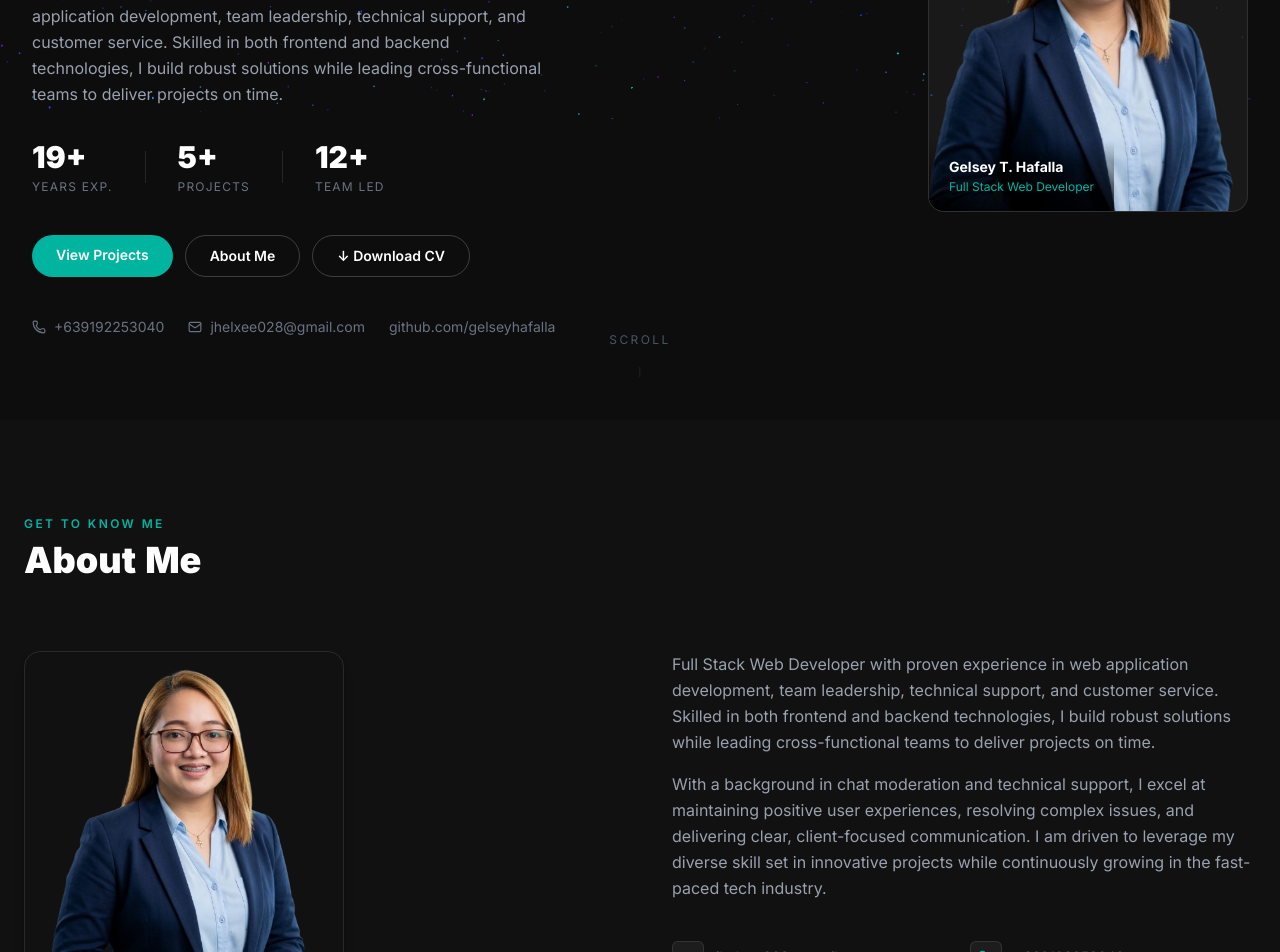
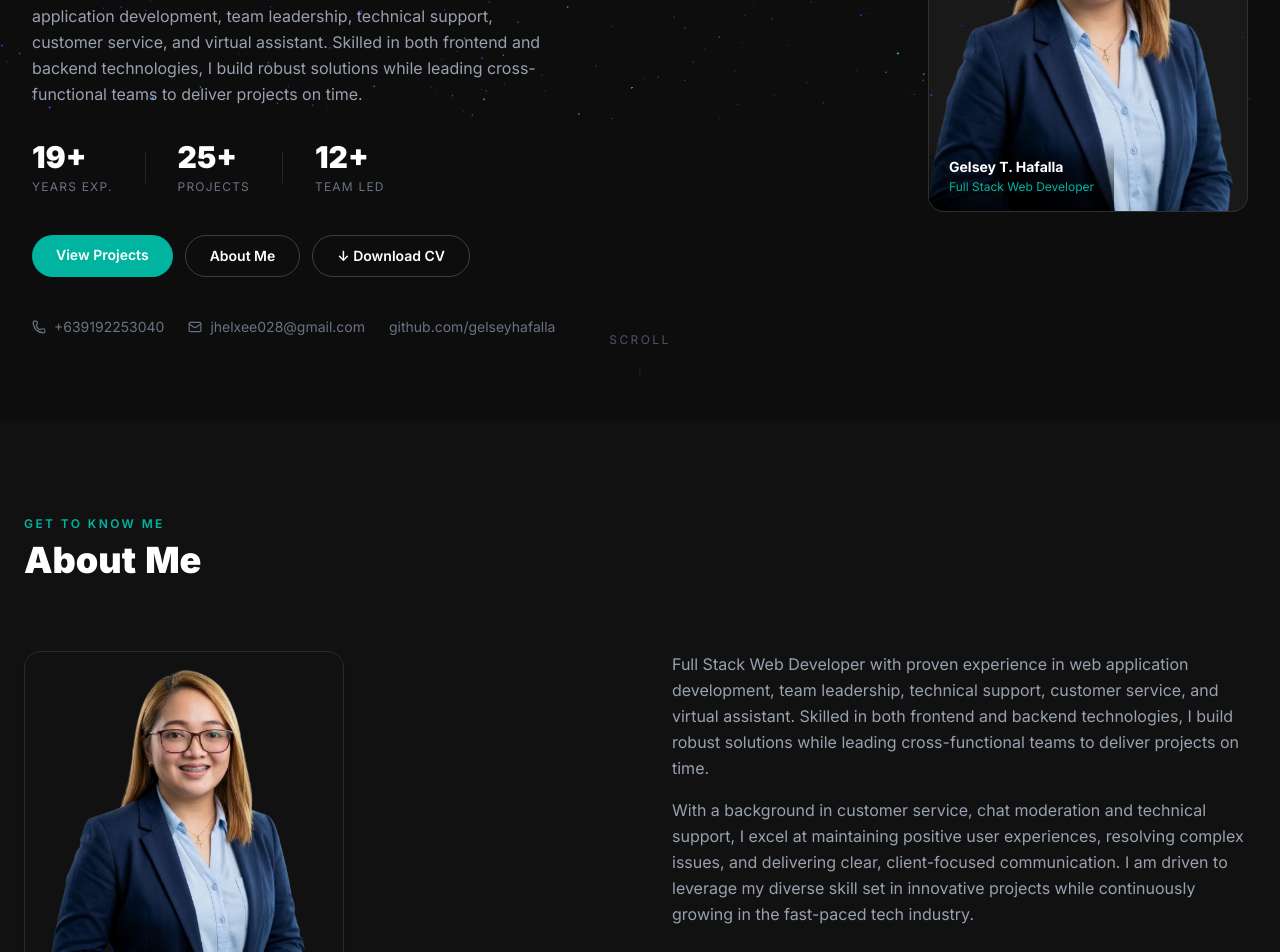
Before and after one commit to jhelxee/gelsey-hafalla, a React (Vite) app: page / in a window 1280 px wide. Shown: the part 380-1332 px from the top of the page. Built offline with nearby package versions, Linux system fonts and the light colour scheme; a web font is replaced by a local one.

Commit message:
Modify total project made - 20260710

```diff
--- a/src/components/Contact.tsx
+++ b/src/components/Contact.tsx
@@ -8,8 +8,8 @@ const contactItems = [
   { icon: Phone, label: 'Phone', value: personalInfo.phone, href: `tel:${personalInfo.phone}` },
   { icon: MapPin, label: 'Location', value: personalInfo.address, href: '#' },
   { icon: Globe, label: 'LinkedIn', value: 'gelsey-hafalla', href: personalInfo.linkedin },
-  { icon: Globe, label: 'GitHub', value: 'gelseyhafalla', href: personalInfo.github },
-  { icon: Globe, label: 'Portfolio', value: 'gelsey-hafalla-profilev2.vercel.app', href: personalInfo.portfolio },
+  { icon: Globe, label: 'GitHub', value: 'jhelxee', href: personalInfo.github },
+  { icon: Globe, label: 'Portfolio', value: 'gelsey-hafalla.vercel.app', href: personalInfo.portfolio },
 ]
 
 export default function Contact() {
--- a/src/components/Hero.tsx
+++ b/src/components/Hero.tsx
@@ -122,7 +122,7 @@ export default function Hero() {
               </div>
               <div className="w-px h-8 bg-white/10" />
               <div>
-                <div className="text-3xl font-black text-white">5+</div>
+                <div className="text-3xl font-black text-white">25+</div>
                 <div className="text-xs text-gray-500 tracking-widest uppercase mt-1">Projects</div>
               </div>
               <div className="w-px h-8 bg-white/10" />
--- a/src/data/portfolio.ts
+++ b/src/data/portfolio.ts
@@ -1,6 +1,6 @@
 export const personalInfo = {
   name: 'Gelsey T. Hafalla',
-  title: 'Full Stack Web Developer | Team Leader | Chat Moderator | Technical Support | Customer Support',
+  title: 'Full Stack Web Developer | Team Leader | Chat Moderator | Technical Support | Customer Support | Virtual Assistant',
   email: 'jhelxee028@gmail.com',
   phone: '+639192253040',
   address: '0101 Purok 7 Bacao II, General Trias City, Cavite',
@@ -11,9 +11,9 @@ export const personalInfo = {
   resume: '/assets/resume.pdf',
 }
 
-export const aboutMe = `Full Stack Web Developer with proven experience in web application development, team leadership, technical support, and customer service. Skilled in both frontend and backend technologies, I build robust solutions while leading cross-functional teams to deliver projects on time.
+export const aboutMe = `Full Stack Web Developer with proven experience in web application development, team leadership, technical support, customer service, and virtual assistant. Skilled in both frontend and backend technologies, I build robust solutions while leading cross-functional teams to deliver projects on time.
 
-With a background in chat moderation and technical support, I excel at maintaining positive user experiences, resolving complex issues, and delivering clear, client-focused communication. I am driven to leverage my diverse skill set in innovative projects while continuously growing in the fast-paced tech industry.`
+With a background in customer service, chat moderation and technical support, I excel at maintaining positive user experiences, resolving complex issues, and delivering clear, client-focused communication. I am driven to leverage my diverse skill set in innovative projects while continuously growing in the fast-paced tech industry.`
 
 export const experiences = [
   {
```
